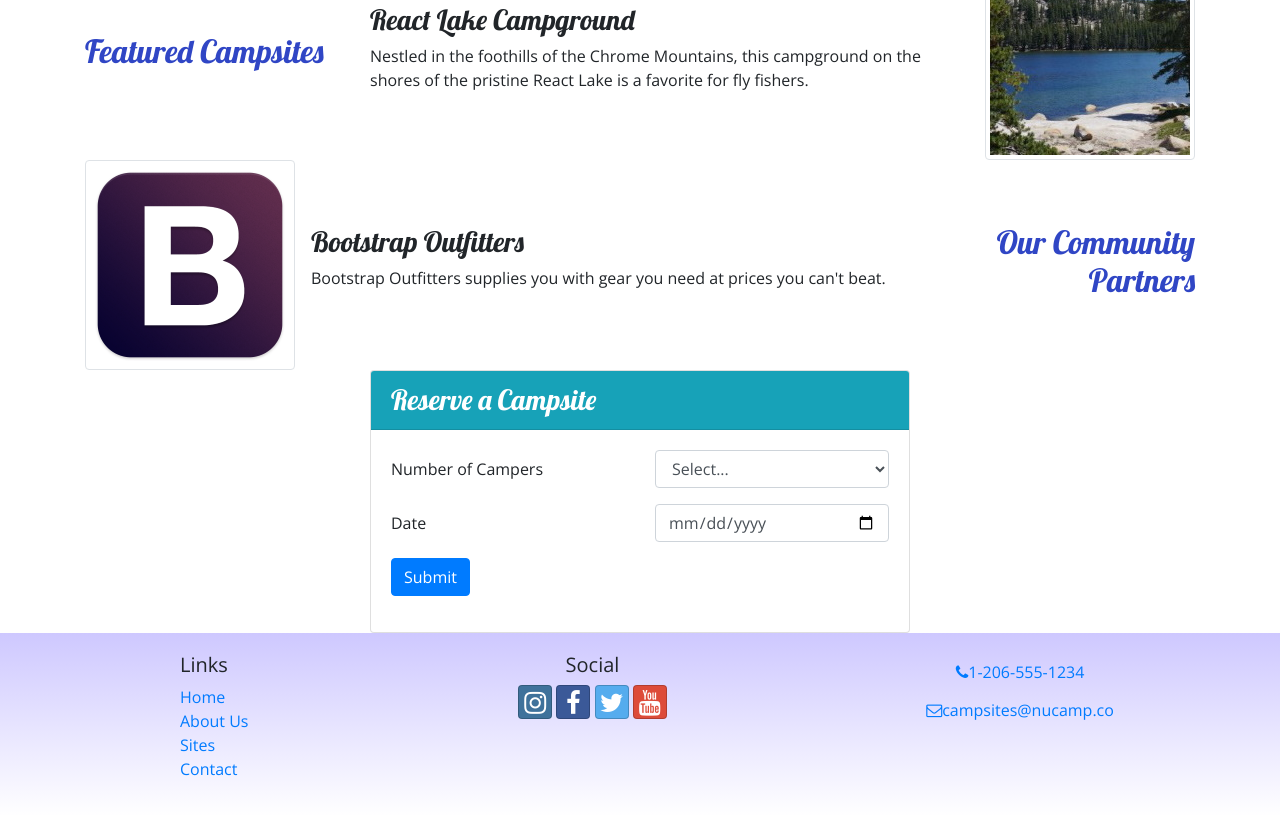
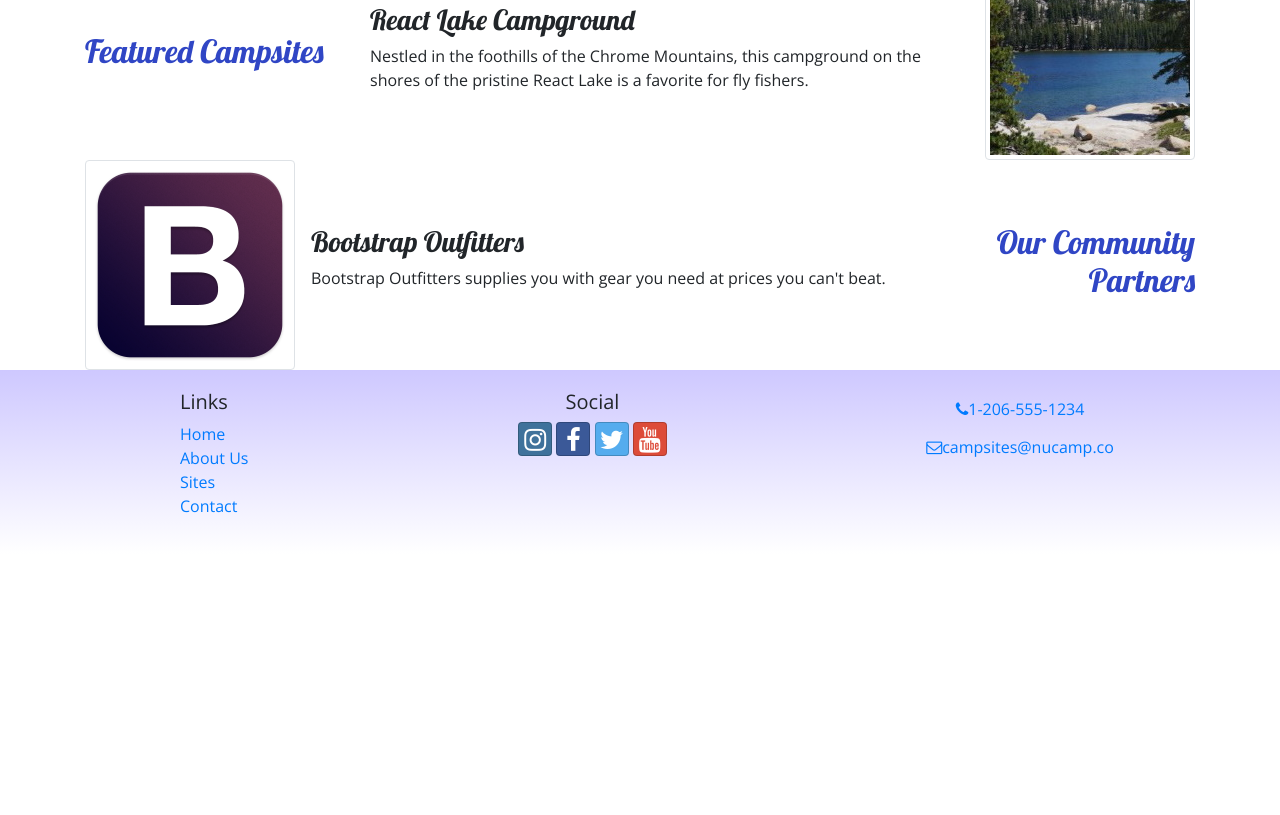
Before and after one commit to ayee821/nucampsite, a website: page index.html in a window 1280 px wide. Shown: the part 951-1766 px from the top of the page. After the commit the page ends 1505 px from the top, so only its background shows below. Drawn offline with nearby package versions, Linux system fonts and the light colour scheme.

Commit message:
NPM scripts

```diff
--- a/index.html
+++ b/index.html
@@ -6,14 +6,13 @@
     <meta charset="utf-8" />
     <meta name="viewport" content="width=device-width, initial-scale=1" />
 
-    <!-- Bootstrap CSS -->
+    <!-- build:css css/main.css -->
     <link rel="stylesheet" href="node_modules/bootstrap/dist/css/bootstrap.min.css" />
-
-    <!-- Additional CSS must be placed after Bootstrap CSS -->
-    <link rel="stylesheet" href="https://fonts.googleapis.com/css?family=Lobster|Open+Sans" />
     <link rel="stylesheet" href="node_modules/font-awesome/css/font-awesome.min.css" />
     <link rel="stylesheet" href="node_modules/bootstrap-social/bootstrap-social.css" />
     <link rel="stylesheet" href="css/styles.css" />
+    <!-- endbuild -->
+    <link rel="stylesheet" href="https://fonts.googleapis.com/css?family=Lobster|Open+Sans" />
 
     <title>NuCamp: A Better Way To Camp</title>
 </head>
@@ -273,44 +272,6 @@
                 </div>
             </div>
         </div>
-
-       <div class="row row-content">
-            <div class="col-sm-6 mx-auto">
-                <div class="card">
-                    <h3 class="card-header bg-info text-white">Reserve a Campsite</h3>
-                    <div class="card-body">
-                        <form id="reserveForm">
-                            <div class="form-group row">
-                                <label class="col-sm-6 col-form-label" for="numCampers">Number of Campers</label>
-                                <div class="col">
-                                    <select class="form-control" id="numCampers" name="numCampers">
-                                        <option selected>Select...</option>
-                                        <option value="1">1</option>
-                                        <option value="2">2</option>
-                                        <option value="3">3</option>
-                                        <option value="4">4</option>
-                                        <option value="5">5</option>
-                                        <option value="6">6</option>
-                                    </select>
-                                </div>
-                            </div>
-                            <div class="form-group row">
-                                <label class="col-sm-6 col-form-label" for="date">Date</label>
-                                <div class="col">
-                                    <input class="form-control" type="date" id="date" name="date" />
-                                </div>
-                            </div>
-                            <div class="form-group row">
-                                <div class="col">
-                                    <button type="submit" class="btn btn-primary">Submit</button>
-                                </div>
-                            </div>
-                        </form>
-                    </div>
-                </div>
-            </div>
-        </div>
-
     </div>
     <!-- body end -->
     <!-- footer -->
@@ -347,10 +308,12 @@
         </div>
     </footer>
     <!-- footer end -->
-    <!-- jQuery must come first, then Popper.js, then the Bootstrap JavaScript plugins.-->
+    <!-- build:js js/main.js -->
     <script src="node_modules/jquery/dist/jquery.slim.min.js"></script>
     <script src="node_modules/popper.js/dist/umd/popper.min.js"></script>
     <script src="node_modules/bootstrap/dist/js/bootstrap.min.js"></script>
+    <script src="js/scripts.js"></script>
+    <!-- endbuild -->
     <script>
         $(function () {
             $(".carousel").carousel({ interval: 2000 });
--- /dev/null
+++ b/js/scripts.js
@@ -0,0 +1 @@
+<script src="js/scripts.js"></script>
```
Also changed, not shown: aboutus.html (+6 -5 lines), contactus.html (+11 -9 lines), package.json (+16 -3 lines), 2 other files.
